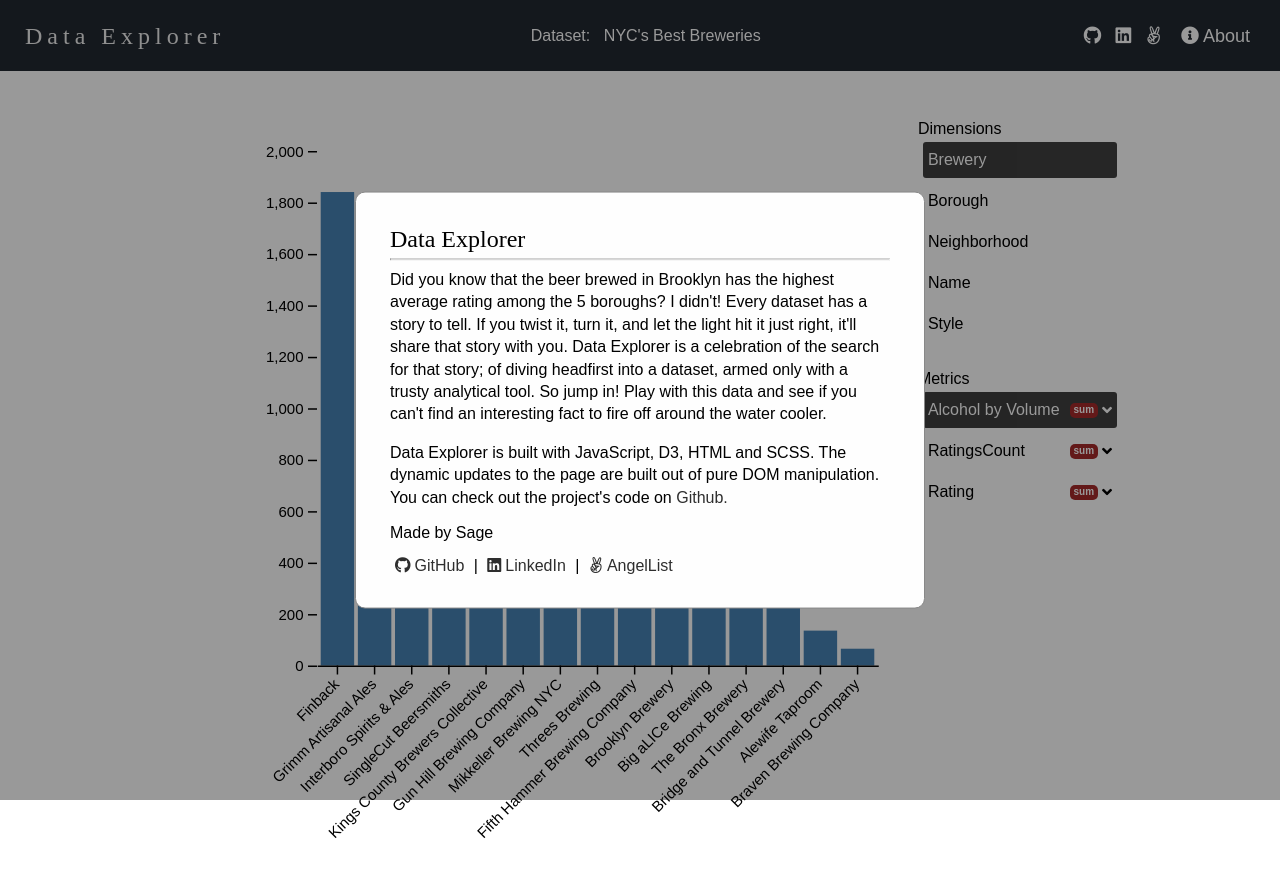
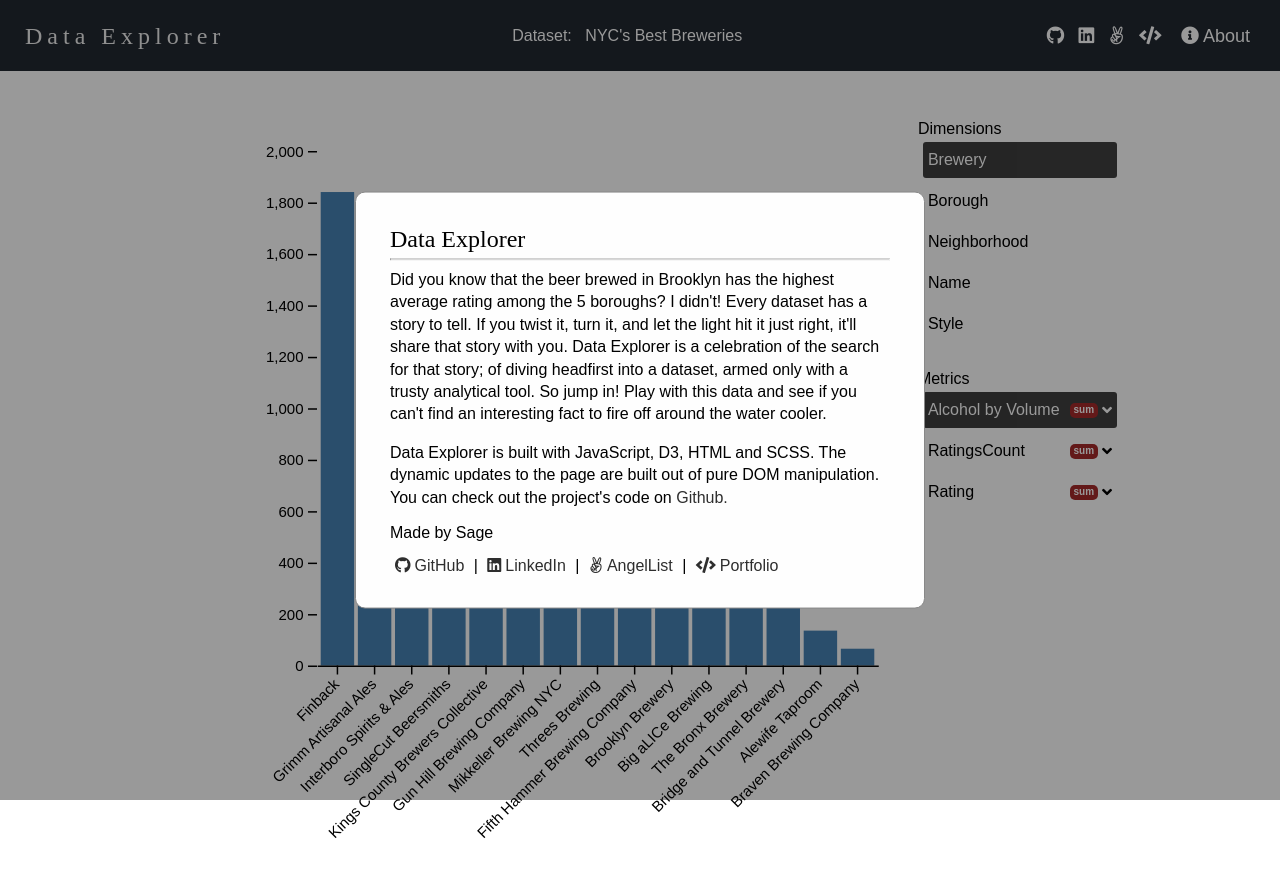
Before and after one commit to Saaaaaage/data-explorer, a website built with webpack: page index.html in a window 1280 px wide. Both pictures are taken after a click on the element "About". Built offline with nearby package versions, Linux system fonts and the light colour scheme; a web font is replaced by a local one.

Commit message:
Added portfolio link

```diff
--- a/index.html
+++ b/index.html
@@ -29,6 +29,7 @@
                     <a href="https://github.com/Saaaaaage" target="_blank" rel="noopener noreferrer" class="navlinks fab fa-github"></a>
                     <a href="https://www.linkedin.com/in/sage-browning-a0351747" target="_blank" rel="noopener noreferrer" class="navlinks fab fa-linkedin"></a>
                     <a href="https://angel.co/sage-browning" target="_blank" rel="noopener noreferrer" class="navlinks fab fa-angellist"></a>
+                    <a href="https://sage-browning.com/" target="_blank" rel="noopener noreferrer" class="navlinks fas fa-code"></a>
                 </span>
                 <span id="aboutBtn" class="navlinks">
                     <div class="navlinks"><i class="fas fa-info-circle"></i> About</div>
@@ -75,6 +76,10 @@
             <a href="https://angel.co/sage-browning" target="_blank" rel="noopener noreferrer">
                 <i class="fab fa-angellist"></i>AngelList
             </a>
+            |
+            <a href="https://sage-browning.com" target="_blank" rel="noopener noreferrer">
+                <i class="fas fa-code"></i>Portfolio
+            </a>
         </div>
     </div>
 </body>
```
